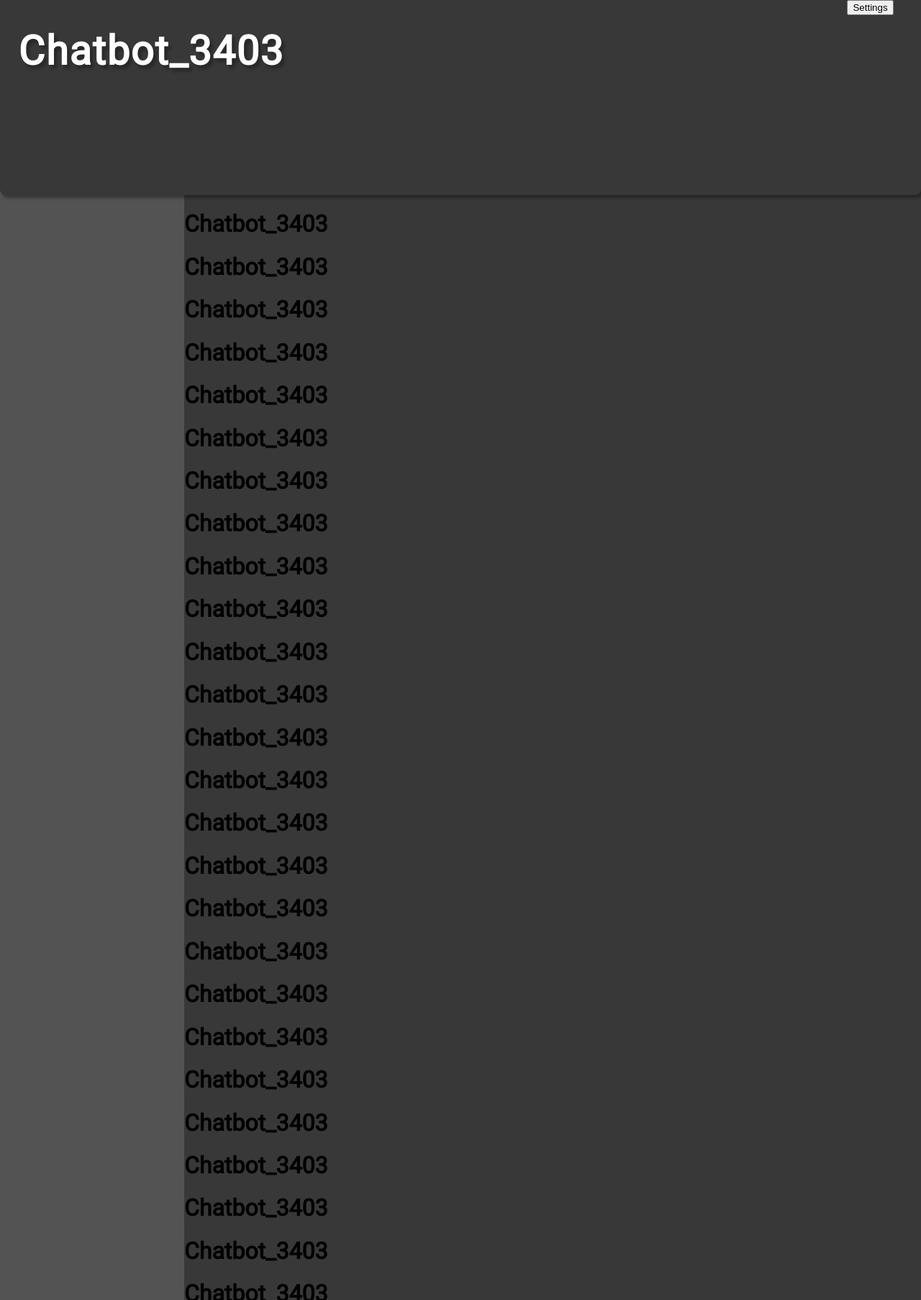
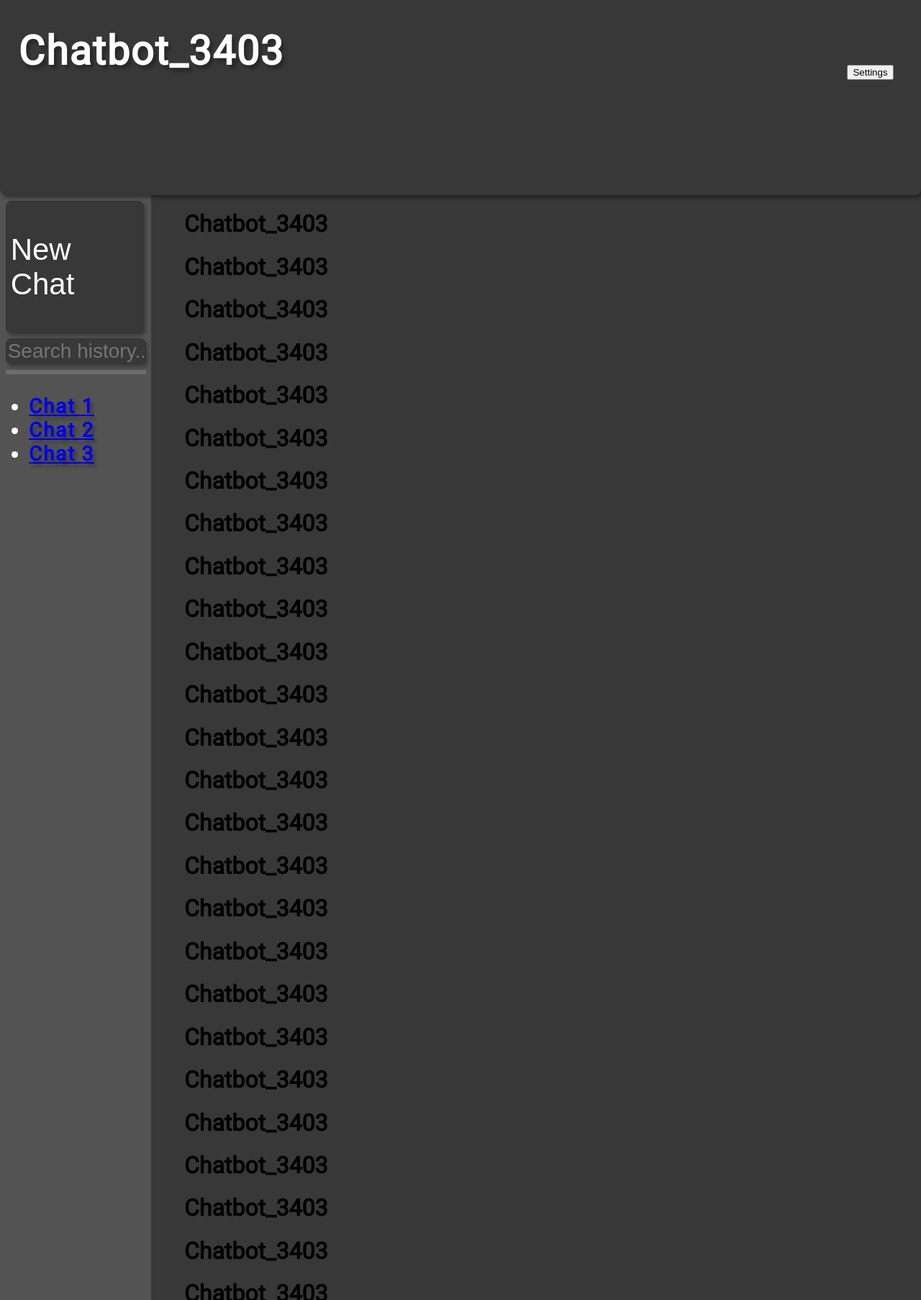
Before and after one commit to FearMyCode/chatbot, a Flask app: template templates/chatbot2.html in a window 1280 px wide. Shown: the whole page at 72% size. Run offline with Flask 3, Linux system fonts and the light colour scheme; the template is opened without the code that fills it, so the values that code supplies are empty.

Commit message:
Made a start on styling

```diff
--- a/static/css/chatbot2.css
+++ b/static/css/chatbot2.css
@@ -1,6 +1,11 @@
 body {
   font-family: "Roboto", sans-serif;
   background-color: #383838;
+}
+
+.entire-page {
+  width: 100%;
+  height: 100%;
 }
 
 .header-block {
@@ -35,26 +40,77 @@ body {
 .settings-button {
   position: fixed;
   right: 3%;
+  top: 5%;
 }
 
-.sidebar-block {
+.sidebar-block-including-scroll {
   overflow: auto;
-  background: #535353;
   position: fixed;
   left: 0;
-  top: 10%;
   width: 20%;
   height: 100%;
   z-index: 1;
 }
 
+.sidebar-block {
+  background: #535353;
+  width: 82%;
+  height: 100%;
+}
+
+.sidebar-content {
+  top: 15%;
+  width: 15%;
+  position: fixed;
+
+  font-family: "Roboto";
+  font-style: normal;
+  font-weight: bold;
+  font-size: 175%;
+
+  text-align: left;
+  letter-spacing: 0.06em;
+
+  color: #ffffff;
+
+  text-shadow: 4px 5px 4px rgba(0, 0, 0, 0.3);
+}
+
+.new-chat-button {
+  width: 100%;
+  background-color: #383838;
+  border: 1px solid #333333;
+  color: white;
+  text-align: left;
+  font-size: 150%;
+  box-shadow: 3px 4px 4px rgba(0, 0, 0, 0.25);
+  border-radius: 8px;
+  margin: 4% 4% 0 4%;
+}
+
+.search-field {
+  width: 98.5%;
+  background-color: #383838;
+  border: 1px solid #333333;
+  color: white;
+  text-align: left;
+  font-size: 100%;
+  box-shadow: 3px 4px 4px rgba(0, 0, 0, 0.25);
+  border-radius: 8px;
+  margin: 4% 4% 0 4%;
+}
+
+.splitting-line {
+  width: 98.5%;
+  border: 3px solid rgba(255, 255, 255, 0.15);
+  margin: 4% 4% 0 4%;
+}
+
 .main-block {
-  background: #383838;
   overflow: auto;
   position: fixed;
   top: 15%;
   left: 20%;
   width: 80%;
   height: 85%;
-  z-index: 0;
 }
--- a/templates/chatbot2.html
+++ b/templates/chatbot2.html
@@ -15,6 +15,7 @@
     />
   </head>
   <body>
+    <div class="entire-page">
       <header>
         <div class="header-block">
           <div class="header-content">
@@ -25,8 +26,37 @@
           </div>
         </div>
       </header>
-    <nav class="sidebar-block"></nav>
+      <nav class="sidebar-block-including-scroll">
+        <div class="sidebar-block">
+          <div class="sidebar-content">
+            <button class="new-chat-button">
+              <p>New Chat</p>
+            </button>
+            <input
+              class="search-field"
+              type="text"
+              id="search-field"
+              placeholder="Search history..."
+              minlength="2"
+              maxlength="10"
+            />
+            <hr class="splitting-line" />
+            <ul>
+              <li>
+                <a href="#" class="previous-chat-button">Chat 1</a>
+              </li>
+              <li>
+                <a href="#">Chat 2</a>
+              </li>
+              <li>
+                <a href="#">Chat 3</a>
+              </li>
+            </ul>
+          </div>
+        </div>
+      </nav>
       <main class="main-block">
+        <div class="chatting-area">
           <h1>Chatbot_3403</h1>
           <h1>Chatbot_3403</h1>
           <h1>Chatbot_3403</h1>
@@ -55,6 +85,8 @@
           <h1>Chatbot_3403</h1>
           <h1>Chatbot_3403</h1>
           <h1>Chatbot_3403</h1>
+        </div>
       </main>
+    </div>
   </body>
 </html>
```
Lines whose indentation alone changed are shown as unchanged.
